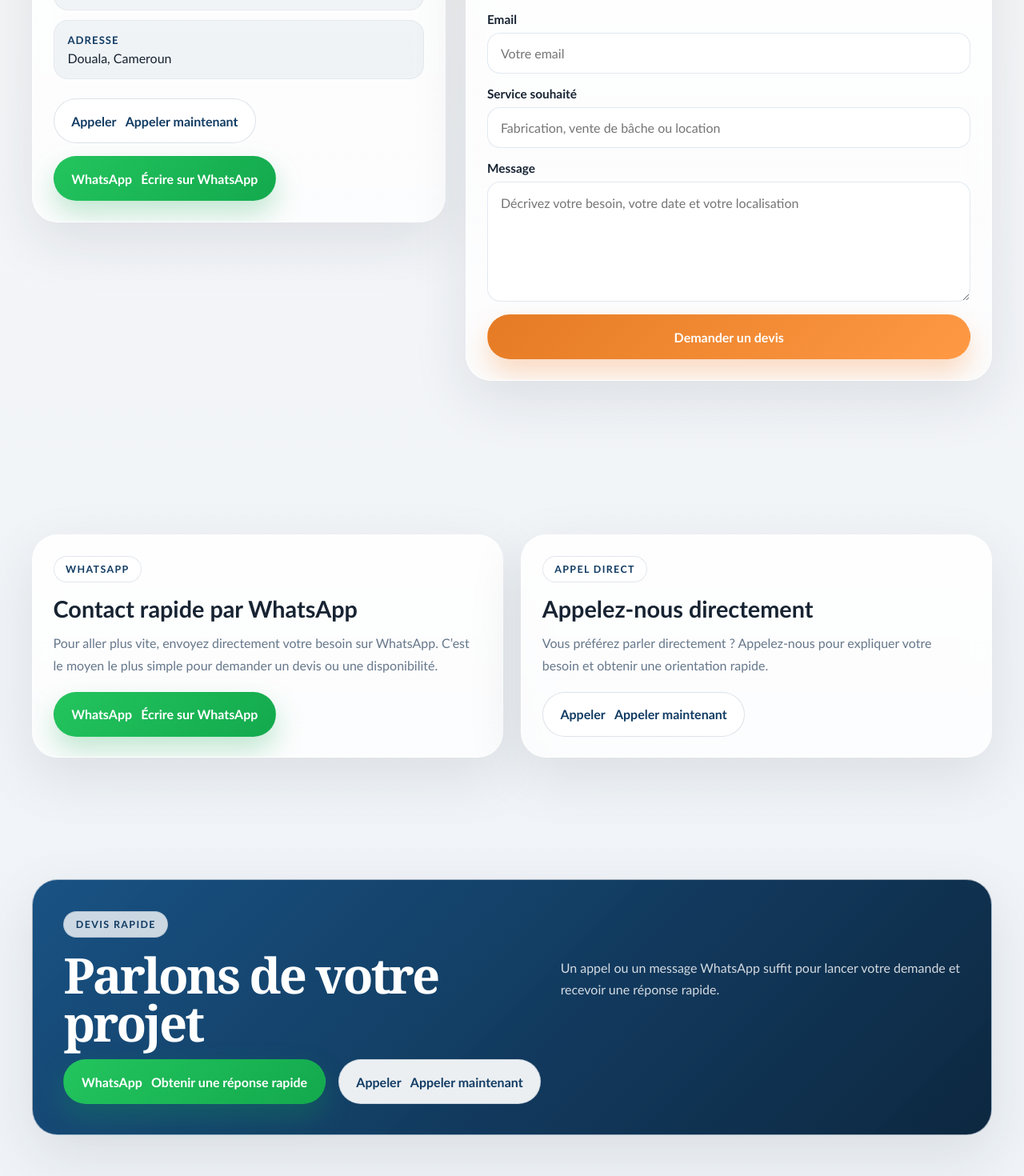
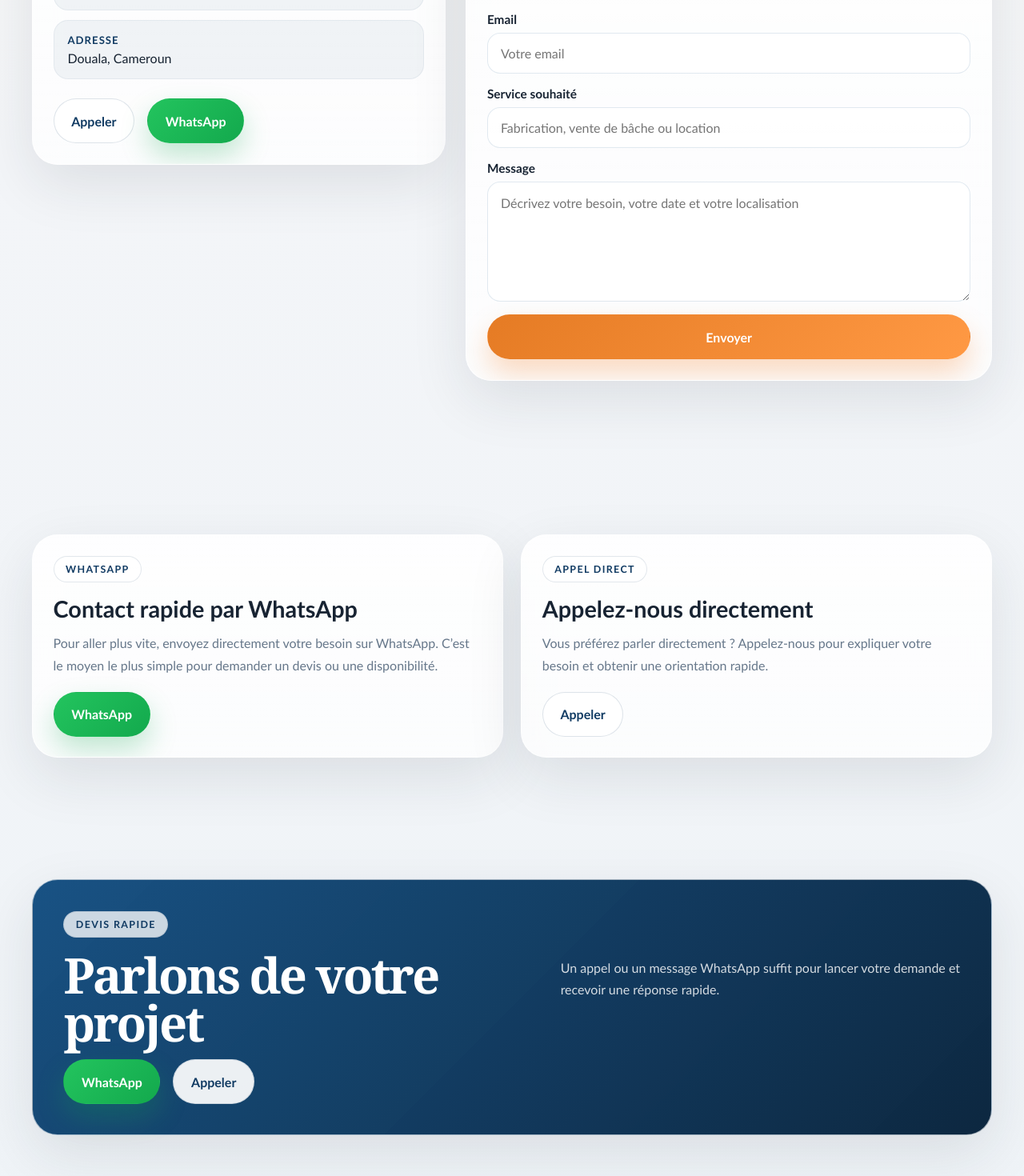
Before and after one commit to larrypops/sonia-construction, a Next.js app: page /contact in a window 1280 px wide. Shown: the part 1120-2590 px from the top of the page at 80% size. Built offline with nearby package versions, Linux system fonts and the light colour scheme.

Commit message:
Simplify CTA button labels

```diff
--- a/app/contact/page.tsx
+++ b/app/contact/page.tsx
@@ -61,8 +61,8 @@ export default function ContactPage() {
                 </li>
               </ul>
               <div className="button-row" style={{ marginTop: "1.5rem" }}>
-                <CallButton label="Appeler maintenant" />
-                <WhatsAppButton label="Écrire sur WhatsApp" />
+                <CallButton label="Appeler" />
+                <WhatsAppButton label="WhatsApp" />
               </div>
             </article>
           </AnimatedSection>
@@ -111,7 +111,7 @@ export default function ContactPage() {
                   />
                 </div>
                 <button type="button" className="btn btn-primary">
-                  Demander un devis
+                  Envoyer
                 </button>
               </form>
             </div>
@@ -133,7 +133,7 @@ export default function ContactPage() {
                 disponibilité.
               </p>
               <div className="button-row" style={{ marginTop: "1.25rem" }}>
-                <WhatsAppButton label="Écrire sur WhatsApp" />
+                <WhatsAppButton label="WhatsApp" />
               </div>
             </article>
           </AnimatedSection>
@@ -148,7 +148,7 @@ export default function ContactPage() {
                 besoin et obtenir une orientation rapide.
               </p>
               <div className="button-row" style={{ marginTop: "1.25rem" }}>
-                <CallButton label="Appeler maintenant" />
+                <CallButton label="Appeler" />
               </div>
             </article>
           </AnimatedSection>
--- a/components/CTA.tsx
+++ b/components/CTA.tsx
@@ -19,8 +19,8 @@ export default function CTA({ title, description }: CTAProps) {
           </div>
           <p>{description}</p>
           <div className="button-row">
-            <WhatsAppButton label="Obtenir une réponse rapide" />
-            <CallButton label="Appeler maintenant" />
+            <WhatsAppButton label="WhatsApp" />
+            <CallButton label="Appeler" />
           </div>
         </div>
       </div>
--- a/components/CallButton.tsx
+++ b/components/CallButton.tsx
@@ -8,12 +8,11 @@ type CallButtonProps = {
 
 export default function CallButton({
   className = "btn btn-secondary",
-  label = "Appelez-nous directement",
+  label = "Appeler",
 }: CallButtonProps) {
   return (
     <Link href={siteConfig.phoneHref} className={className}>
-      Appeler
-      <span>{label}</span>
+      {label}
     </Link>
   );
 }
--- a/components/ServiceCard.tsx
+++ b/components/ServiceCard.tsx
@@ -28,7 +28,7 @@ export default function ServiceCard({
       </div>
       <div className="service-actions">
         <Link href={href} className="btn btn-secondary">
-          Découvrir nos services
+          Voir plus
         </Link>
       </div>
     </article>
--- a/components/WhatsAppButton.tsx
+++ b/components/WhatsAppButton.tsx
@@ -9,7 +9,7 @@ type WhatsAppButtonProps = {
 
 export default function WhatsAppButton({
   className = "btn btn-whatsapp",
-  label = "Écrire sur WhatsApp",
+  label = "WhatsApp",
   floating = false,
 }: WhatsAppButtonProps) {
   return (
@@ -31,9 +31,7 @@ export default function WhatsAppButton({
           <path d="M20.52 3.48A11.86 11.86 0 0 0 12.07 0C5.48 0 .12 5.36.12 11.95c0 2.1.55 4.16 1.6 5.97L0 24l6.24-1.64a11.9 11.9 0 0 0 5.83 1.5h.01c6.58 0 11.94-5.36 11.94-11.95 0-3.19-1.24-6.18-3.5-8.43ZM12.08 21.84h-.01a9.9 9.9 0 0 1-5.04-1.38l-.36-.21-3.7.97.99-3.61-.24-.37a9.88 9.88 0 0 1-1.52-5.29c0-5.47 4.45-9.92 9.93-9.92 2.65 0 5.14 1.03 7.01 2.91a9.86 9.86 0 0 1 2.9 7c0 5.48-4.45 9.93-9.92 9.93Zm5.44-7.41c-.3-.15-1.77-.87-2.05-.97-.27-.1-.47-.15-.67.15-.2.3-.77.97-.95 1.17-.17.2-.35.22-.65.07-.3-.15-1.25-.46-2.38-1.47-.88-.78-1.47-1.75-1.65-2.05-.17-.3-.02-.46.13-.6.14-.14.3-.35.45-.52.15-.18.2-.3.3-.5.1-.2.05-.37-.02-.52-.07-.15-.67-1.62-.92-2.22-.24-.58-.49-.5-.67-.5h-.57c-.2 0-.52.08-.8.37-.27.3-1.05 1.02-1.05 2.5 0 1.47 1.08 2.9 1.23 3.1.15.2 2.12 3.24 5.13 4.54.72.31 1.29.5 1.73.64.73.23 1.4.2 1.93.12.59-.09 1.77-.72 2.02-1.41.25-.7.25-1.29.17-1.42-.07-.12-.27-.2-.57-.35Z" />
         </svg>
       ) : (
-        <>
-          WhatsApp <span>{label}</span>
-        </>
+        label
       )}
     </Link>
   );
```
Also changed, not shown: app/page.tsx (+5 -5 lines).
